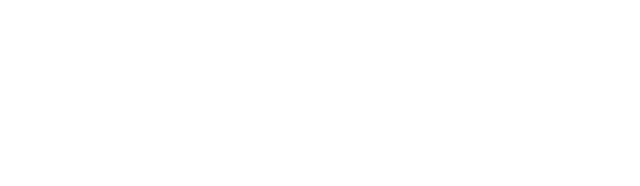
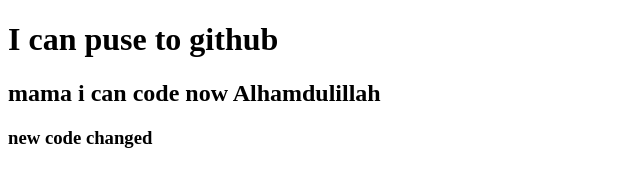
Before and after one commit to Hasan-Mahadi/my-first-repo, a plain HTML site: page index.html in a window 1280 px wide. Shown: the whole page, without its empty margins (0-640 px from the left). Drawn offline with Linux system fonts and the light colour scheme.

Commit message:
added header

```diff
--- a/index.html
+++ b/index.html
@@ -7,6 +7,8 @@
     <title>my first github repo</title>
 </head>
 <body>
-
+    <h1> I can puse to github</h1>
+    <h2> mama i can code now Alhamdulillah</h2>
+    <h3> new code changed</h3>
 </body>
 </html>
```
